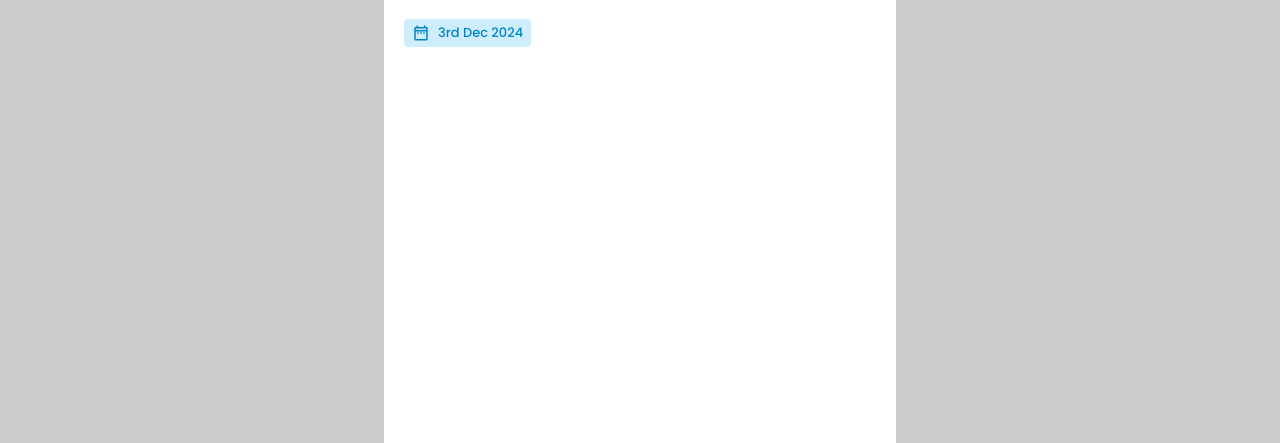
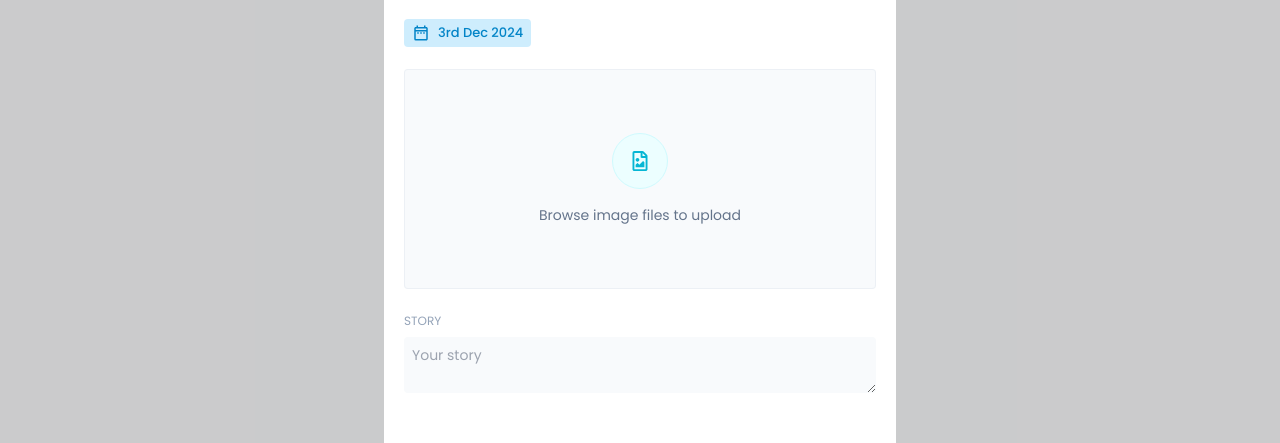
Before and after one commit to nisulaRap/travel_blog-MERN-, a React (Vite) app in the folder frontend/: page /dashboard in a window 1280 px wide. Both pictures are taken after a click on the button 1208 px from the left and 728 px from the top of the page. Shown: the part 191-634 px from the top of the page. Built offline with nearby package versions, Linux system fonts and the light colour scheme; no server answers; the HTML template or start-up script is replaced by a standard one.

Commit message:
added image selecte

```diff
--- /dev/null
+++ b/frontend/src/components/input/ImageSelector.jsx
@@ -0,0 +1,40 @@
+import React, { useRef, useState }from "react";
+import { FaRegFileImage } from "react-icons/fa";
+import { MdDeleteOutline } from "react-icons/md";
+
+const ImageSelector = ({ image, setImage }) => {
+
+    const inputRef = useRef(null);
+    const [previewUrl, setPreviewUrl] = useState(null);
+
+    const handleImageChange = (event) => {
+        const file = event.target.files[0];
+        if (file) {
+            setImage(file);
+        }
+    };
+
+    const onChooseFile = () => {
+        inputRef.current.click();
+    }
+
+  return (
+    <div>
+        <input type="file" accept="image/*" ref={inputRef} onChange={handleImageChange} className="hidden" />
+
+        {!image ? ( <button className="w-full h-[220px] flex flex-col items-center justify-center gap-4 bg-slate-50 rounded border border-slate-200/50" onClick={() => onChooseFile()}>
+            <div className="w-14 h-14 flex items-center justify-center bg-cyan-50 rounded-full border border-cyan-100">
+                <FaRegFileImage className="text-xl text-cyan-500" />
+            </div>
+
+            <p className="text-sm text-slate-500">Browse image files to upload</p>
+        </button> ) : (
+            <div className="w-full relative">
+                <img src={previewUrl} alt="Selected" className="" />
+            </div>
+        ) }
+    </div>
+  );
+};
+
+export default ImageSelector;
--- a/frontend/src/pages/Home/AddEditTravelStory.jsx
+++ b/frontend/src/pages/Home/AddEditTravelStory.jsx
@@ -1,6 +1,7 @@
 import React, { useState } from "react";
 import { MdAdd, MdDeleteOutline, MdUpdate, MdClose } from "react-icons/md";
 import DateSelector from "../../components/input/DateSelector";
+import ImageSelector from "../../components/input/ImageSelector";
 
 const AddEditTravelStory = ({
     storyInfo,
@@ -9,6 +10,10 @@
     getAllTravelStories,
 }) => {
 
+  const [title, setTitle] = useState("");
+  const [storyImg, setStoryImg] = useState(null);
+  const [story, setStory] = useState("");
+  const [visitedLocation, setVisitedLocation] = useState([]);
   const [visitedDate, setVisitedDate] = useState(null);
 
   const handleAddOrUpdateClick = () => {};
@@ -44,10 +49,26 @@
           <input
             type="text"
             className="text-2xl text-slate-950 outline-none"
-            placeholder="A Day at the Great Wall" />
+            placeholder="A Day at the Great Wall"
+            value={title}
+            onChange={({ target }) => setTitle(target.value)} />
 
             <div className="my-3">
               <DateSelector date={visitedDate} setDate={setVisitedDate} />
+            </div>
+
+            <ImageSelector image={storyImg} setImage={setStoryImg} />
+
+            <div className="flex flex-col gap-2 mt-4">
+              <label className="input-label">STORY</label>
+              <textarea
+                type="text"
+                className="text-sm text-slate-950 outline-none bg-slate-50 p-2 rounded"
+                placeholder="Your story"
+                value={story}
+                onChange={({ target }) => setStory(target.value)}
+              />
+
             </div>
         </div>
       </div>
```
